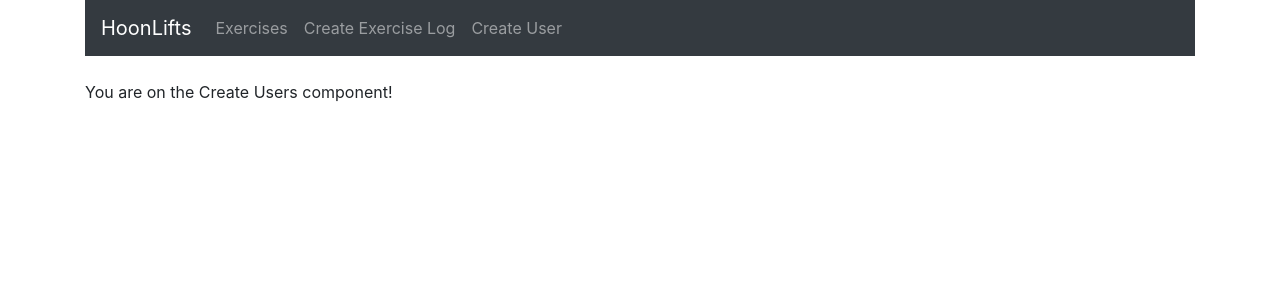
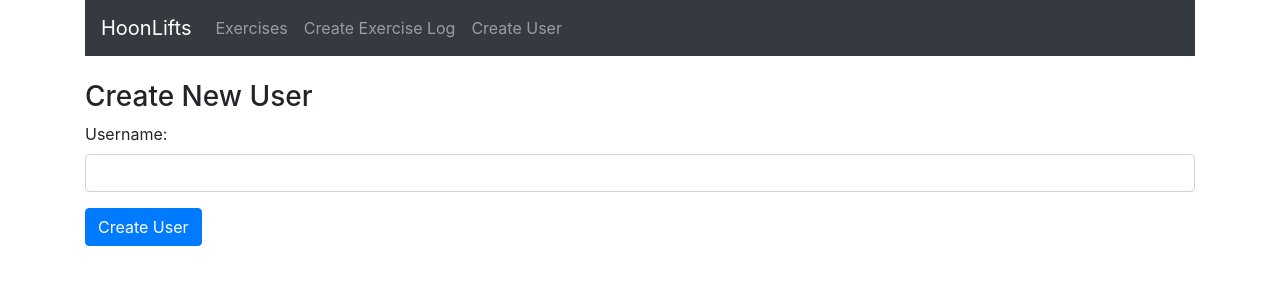
Before and after one commit to jaehoonhan/hoonLifts, a React (Create React App) app in the folder client/: page /user in a window 1280 px wide. Shown: the top 300 px of the page. Built offline with nearby package versions, Linux system fonts and the light colour scheme.

Commit message:
add state change functions and form

```diff
--- a/client/src/components/create-user.component.js
+++ b/client/src/components/create-user.component.js
@@ -1,11 +1,60 @@
 import React, {Component} from 'react';
 
 export default class CreateUsers extends Component {
+    constructor(props) {
+        super(props);
+        // behind 'this' to each change state function
+        this.onChangeUsername = this.onChangeUsername.bind(this);
+        this.onSubmit = this.onSubmit.bind(this);
+
+        // set initial state and properties
+        this.state = {
+            //for testing
+            username: '',
+        }
+    }
+
+    onChangeUsername(e) {
+        this.setState({
+            username: e.target.value
+        });
+    }
+
+    onSubmit(e) {
+        // prevent default HTML submit behaviour
+        e.preventDefault();
+
+        const user = {
+            username: this.state.username,
+        };
+        // for testing
+        console.log(user);
+
+        this.setState({
+            // for testing
+            username: ''
+        })
+    }
+
     render() {
         return (
-            <div>
-                <p>You are on the Create Users component!</p>
-            </div>
+        <div>
+            <h3>Create New User</h3>
+            <form onSubmit={this.onSubmit}>
+              <div className="form-group">
+                <label>Username: </label>
+                <input  type="text"
+                    required
+                    className="form-control"
+                    value={this.state.username}
+                    onChange={this.onChangeUsername}
+                    />
+              </div>
+              <div className="form-group">
+                <input type="submit" value="Create User" className="btn btn-primary" />
+              </div>
+            </form>
+        </div>
         )
     }
 }
```
